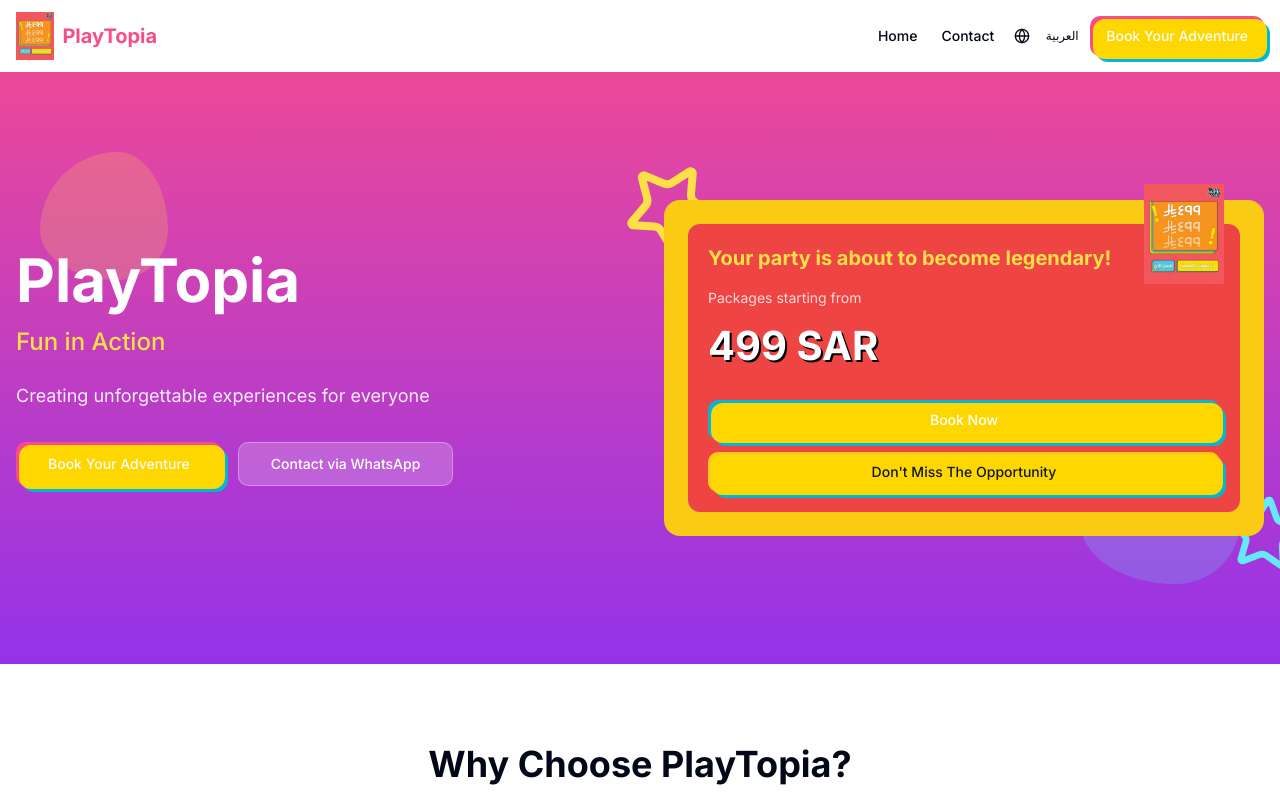
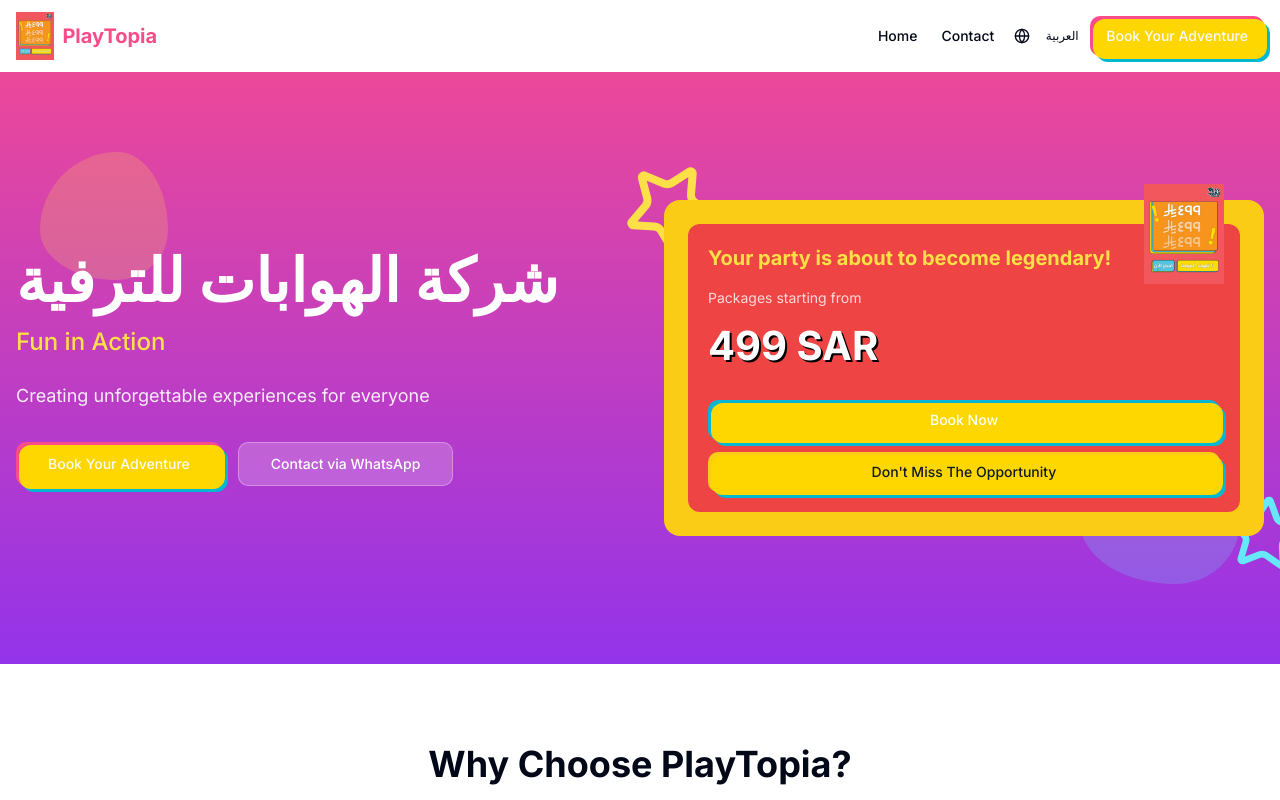
Before and after one commit to a7medalhadi/playtopiaV2, a Next.js app: page / in a window 1280 px wide. Shown: the top 800 px of the page. Built offline with nearby package versions, Linux system fonts and the light colour scheme.

Commit message:
update name

```diff
--- a/components/language-provider.tsx
+++ b/components/language-provider.tsx
@@ -17,7 +17,7 @@ const translations = {
     home: "Home",
     about: "About Us",
     contact: "Contact",
-    "hero.title": "PlayTopia",
+    "hero.title": "شركة الهوابات للترفية",
     "hero.subtitle": "Fun in Action",
     "hero.description": "Creating unforgettable experiences for everyone",
     "hero.cta": "Book Your Adventure",
@@ -50,7 +50,7 @@ const translations = {
     home: "الرئيسية",
     about: "من نحن",
     contact: "اتصل بنا",
-    "hero.title": "بلاي توبيا",
+    "hero.title": "شركة الهوابات للترفية",
     "hero.subtitle": "المرح في العمل",
     "hero.description": "نخلق تجارب لا تُنسى للجميع",
     "hero.cta": "احجز مغامرتك",
```
